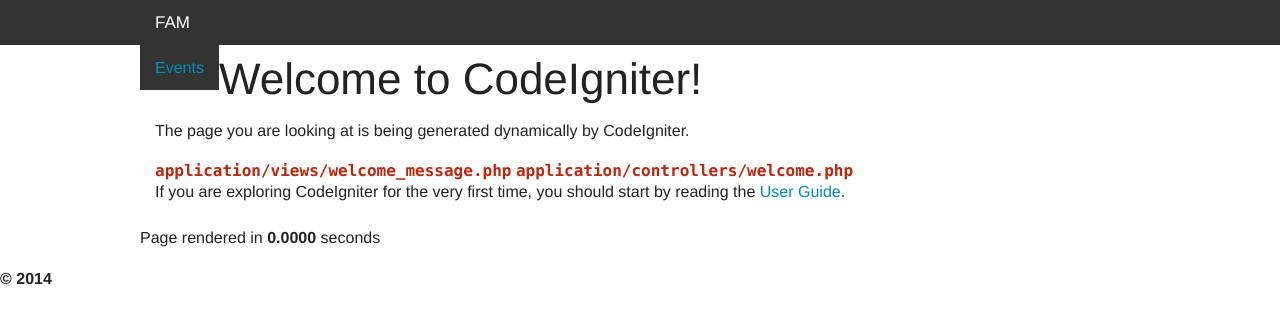
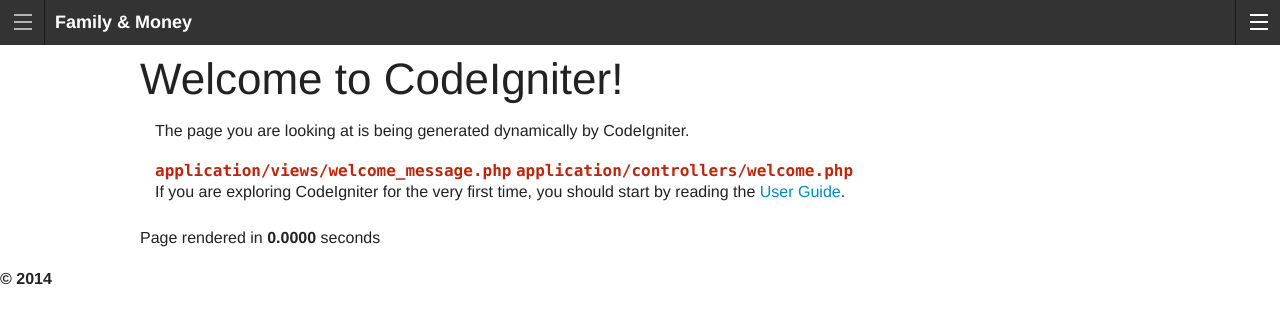
Before and after one commit to Greenclifford30/FAM, a CodeIgniter app: page / in a window 1280 px wide. Shown: the top 324 px of the page. Run offline with CodeIgniter, Linux system fonts and the light colour scheme.

Commit message:
Off canvas Navigation

```diff
--- a/application/views/templates/header.php
+++ b/application/views/templates/header.php
@@ -15,22 +15,44 @@
 <body>
 
 <div class="contain-to-grid sticky" data-options="sticky_on: large">
-  <nav class="top-bar" data-topbar>
-  	<ul class = "title-area">
-    <li class = "name">
-    	<h1><a href="#">FAM</a></h1>
-    </li>
+<div class="off-canvas-wrap">
+  <div class="inner-wrap">
+    <nav class="tab-bar">
+      <section class="left-small">
+        <a class="left-off-canvas-toggle menu-icon" ><span></span></a>
+      </section>
 
-    	<section class = "top-bar-section">
-    		<ul class = "right">
-    			<li class =  "has-dropdown"
-    			<a href="#" FAMILY & MONEY </a>
-    			<ul class = "drowpdown"> <a href = "#"> Events </a>
-    			</ul>
-    			<ul class = "dropdown"><a href = "#"> Bio </a>
-    			</ul>
-    			<ul class = "dropdown"<a href = "#">Tickets </a> </ul>
-    	</li>
+      <section class="middle tab-bar-section">
+        <h1 class="title">Family & Money</h1>
+      </section>
 
-  </nav>
+      <section class="right-small">
+        <a class="right-off-canvas-toggle menu-icon" ><span></span></a>
+      </section>
+    </nav>
+
+    <aside class="left-off-canvas-menu">
+      <ul class="off-canvas-list">
+        <li><label>Family</label></li>
+        <li><a href="#">Person 1</a></li>
+        ...
+      </ul>
+    </aside>
+
+    <aside class="right-off-canvas-menu">
+      <ul class="off-canvas-list">
+        <li><label>Users</label></li>
+        <li><a href="#">Hari Seldon</a></li>
+        ...
+      </ul>
+    </aside>
+
+    <section class="main-section">
+      <!-- content goes here -->
+    </section>
+
+  <a class="exit-off-canvas"></a>
+
+  </div>
 </div>
+</div>
```
